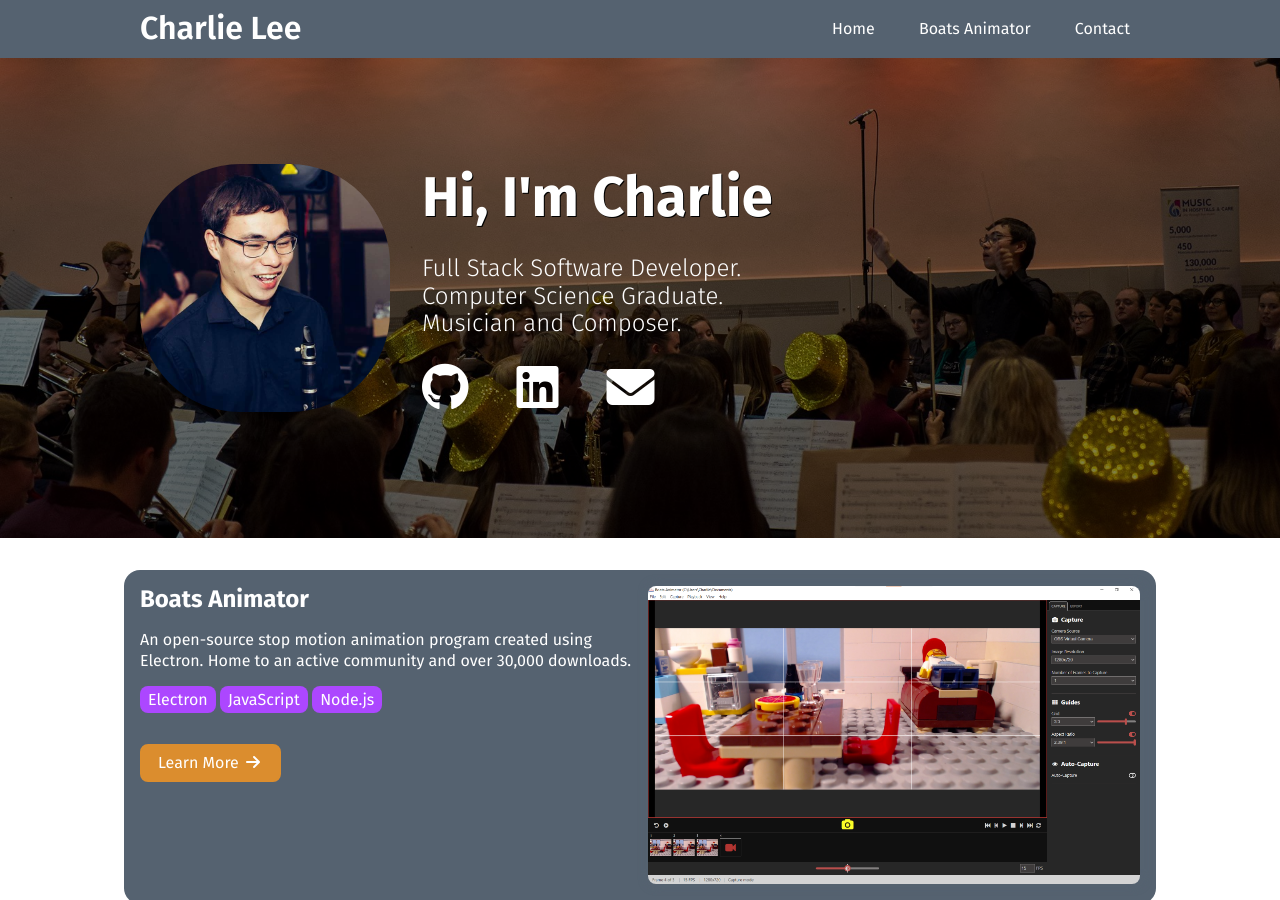
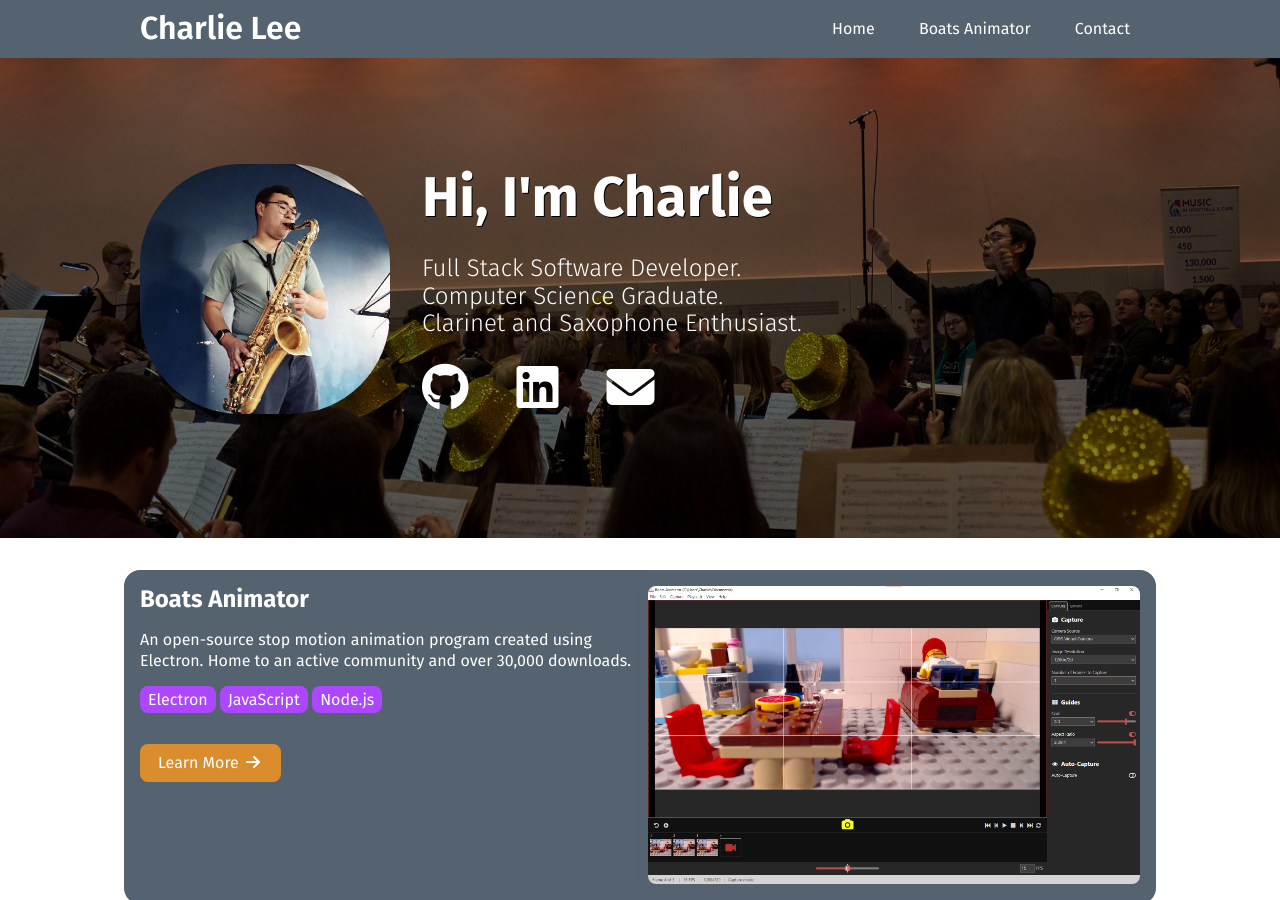
Before and after one commit to charlielee/charlielee.github.io, a Jekyll site: the page built from index.md, in a window 1280 px wide and 900 px high. Built offline with Jekyll 4.4.1, drawn with Linux system fonts in a browser that asks for light colours.

Commit message:
Update headshot

```diff
--- a/index.md
+++ b/index.md
@@ -4,8 +4,8 @@
 collection: projects
 hero_cover: true
 hero_title: Hi, I'm Charlie
-hero_text: "Full Stack Software Developer.<br>Computer Science Graduate.<br>Musician and Composer."
-hero_img_round: assets/img/headshot-september-2017.jpg
+hero_text: "Full Stack Software Developer.<br>Computer Science Graduate.<br>Clarinet and Saxophone Enthusiast."
+hero_img_round: assets/img/headshot-2023.jpg
 hero_img: assets/img/concert-band.jpg
 hero_social: true
 hero_social_github: https://github.com/charlielee
```
Also changed, not shown: assets/img/headshot-2023.jpg (added).
